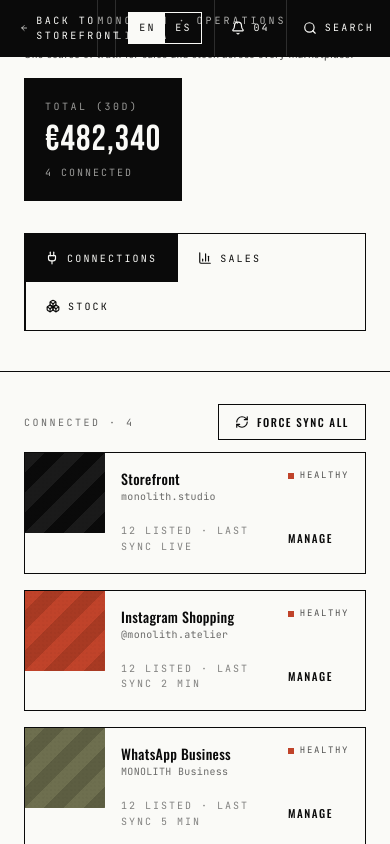
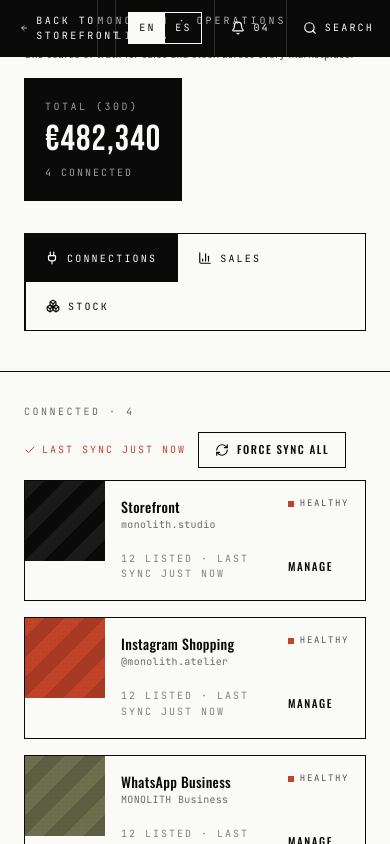
Before and after one commit to mikerb95/store_v2, a Next.js app: page /admin/channels in a window 390 px wide. Both pictures are taken after a click on the button "FORCE SYNC ALL". Shown: the part 838-1682 px from the top of the page. Built offline with nearby package versions, Linux system fonts and the light colour scheme.

Commit message:
feat: enhance ChannelsHub with connector management and sync functionality

```diff
--- a/components/admin/channels.tsx
+++ b/components/admin/channels.tsx
@@ -3,24 +3,37 @@
 import React from 'react'
 import { Plug, BarChart3, Boxes, RefreshCw, Check, AlertTriangle, Plus } from 'lucide-react'
 import { useApp } from '@/context/app-context'
-import { CONNECTORS, CHANNEL_SALES, CHANNEL_LISTINGS, SYNC_CHANNELS, PRODUCTS } from '@/lib/data'
+import { CONNECTORS, CHANNEL_SALES, CHANNEL_LISTINGS, SYNC_CHANNELS, PRODUCTS, type Connector } from '@/lib/data'
 import { PageFade, StripePlaceholder, Btn } from '@/components/ui/primitives'
 import { fmtMoney, totalStock } from '@/lib/utils'
 
-const HEALTH_DOT: Record<string, string> = { ok: 'bg-rust', warn: 'bg-ink', error: 'bg-ink/30' }
-
-function Connections() {
-  const { t } = useApp()
+function Connections({ connectors, syncing, syncedAt, onSync, onConnect }: {
+  connectors: Connector[]
+  syncing: boolean
+  syncedAt: string | null
+  onSync: () => void
+  onConnect: (id: string) => void
+}) {
+  const { t, lang } = useApp()
   const ch = t.channels
-  const connected = CONNECTORS.filter((c) => c.status === 'connected')
-  const available = CONNECTORS.filter((c) => c.status === 'available')
+  const connected = connectors.filter((c) => c.status === 'connected')
+  const available = connectors.filter((c) => c.status === 'available')
 
   return (
     <div className="px-6 md:px-12 py-8 space-y-10">
       <div>
-        <div className="flex items-center justify-between mb-3">
+        <div className="flex items-center justify-between mb-3 gap-3 flex-wrap">
           <div className="mono text-[10px] uppercase tracking-[0.25em] text-ink/60">{ch.connected} · {connected.length}</div>
-          <Btn kind="outline" size="sm" icon={RefreshCw}>{ch.forceSync}</Btn>
+          <div className="flex items-center gap-3">
+            {syncedAt && !syncing && (
+              <span className="mono text-[10px] uppercase tracking-[0.2em] text-rust inline-flex items-center gap-1.5">
+                <Check size={12} /> {ch.lastSync} {syncedAt}
+              </span>
+            )}
+            <Btn kind="outline" size="sm" icon={RefreshCw} onClick={onSync} disabled={syncing}>
+              {syncing ? (lang === 'es' ? 'Sincronizando…' : 'Syncing…') : ch.forceSync}
+            </Btn>
+          </div>
         </div>
         <div className="grid grid-cols-1 md:grid-cols-2 gap-4">
           {connected.map((c) => (
@@ -33,13 +46,15 @@
                     <div className="mono text-[10px] text-ink/60">{c.handle}</div>
                   </div>
                   <span className="mono text-[9px] uppercase tracking-[0.18em] inline-flex items-center gap-1.5 text-ink/70">
-                    <span className={`w-1.5 h-1.5 ${HEALTH_DOT[c.health || 'ok']}`} />
+                    {c.health === 'ok'
+                      ? <span className="w-1.5 h-1.5 bg-rust" />
+                      : <AlertTriangle size={11} className="text-ink" />}
                     {(ch.health as Record<string, string>)[c.health || 'ok']}
                   </span>
                 </div>
                 <div className="flex items-center justify-between mt-4">
                   <div className="mono text-[10px] uppercase tracking-[0.2em] text-ink/50">
-                    {c.listed} {ch.listed} · {ch.lastSync} {c.lastSync}
+                    {c.listed} {ch.listed} · {ch.lastSync} {syncing ? '…' : (syncedAt && c.health === 'ok' ? syncedAt : c.lastSync)}
                   </div>
                   <Btn kind="ghost" size="sm">{ch.manage}</Btn>
                 </div>
@@ -51,6 +66,11 @@
 
       <div>
         <div className="mono text-[10px] uppercase tracking-[0.25em] text-ink/60 mb-3">{ch.available} · {available.length}</div>
+        {available.length === 0 && (
+          <div className="border border-ink px-4 py-8 text-center text-sm text-ink/50">
+            {lang === 'es' ? 'Todos los canales están conectados.' : 'Every channel is connected.'}
+          </div>
+        )}
         <div className="grid grid-cols-2 md:grid-cols-4 gap-4">
           {available.map((c) => (
             <div key={c.id} className="border border-ink">
@@ -59,7 +79,7 @@
               </div>
               <div className="p-3 border-t border-ink">
                 <div className="text-sm font-medium truncate">{c.name}</div>
-                <Btn kind="outline" size="sm" full icon={Plus} className="mt-2">{ch.connect}</Btn>
+                <Btn kind="outline" size="sm" full icon={Plus} className="mt-2" onClick={() => onConnect(c.id)}>{ch.connect}</Btn>
               </div>
             </div>
           ))}
@@ -93,7 +113,7 @@
             <div className="mono text-[10px] uppercase tracking-[0.25em] text-ink/60">{ch.sales.total}</div>
             <div className="display text-4xl mt-2">{fmtMoney(total, 'EUR', lang as 'en' | 'es')}</div>
             <div className="mono text-[10px] uppercase tracking-[0.2em] text-ink/50 mt-1">{totalOrders.toLocaleString()} {ch.sales.orders}</div>
-            <div className="flex justify-center my-6">
+            <div className="relative flex justify-center my-6">
               <svg viewBox="0 0 140 140" className="w-44 h-44 -rotate-90">
                 {segments.map(({ c, dash, offset }) => (
                   <circle
@@ -105,6 +125,10 @@
                   />
                 ))}
               </svg>
+              <div className="absolute inset-0 flex flex-col items-center justify-center pointer-events-none">
+                <div className="display text-2xl">{(total / 1000).toFixed(0)}k</div>
+                <div className="mono text-[8px] uppercase tracking-[0.2em] text-ink/50">EUR · 30d</div>
+              </div>
             </div>
           </div>
         </div>
@@ -114,16 +138,16 @@
           <div className="border border-ink">
             {CHANNEL_SALES.map((c) => (
               <div key={c.id} className="grid grid-cols-12 items-center gap-3 px-4 py-3.5 border-b border-ink/15 last:border-b-0">
-                <div className="col-span-3 flex items-center gap-2 min-w-0">
+                <div className="col-span-4 md:col-span-3 flex items-center gap-2 min-w-0">
                   <span className="w-2.5 h-2.5 shrink-0" style={{ background: c.color }} />
                   <span className="text-sm truncate">{c.name}</span>
                 </div>
-                <div className="col-span-4">
+                <div className="col-span-3 md:col-span-4">
                   <div className="h-1.5 bg-ink/10"><div className="h-full" style={{ width: `${(c.rev / max) * 100}%`, background: c.color }} /></div>
                 </div>
-                <div className="col-span-2 mono text-[10px] text-ink/60 text-right">{c.orders} {ch.sales.orders}</div>
-                <div className="col-span-2 display text-lg text-right">{fmtMoney(c.rev, 'EUR', lang as 'en' | 'es')}</div>
-                <div className="col-span-1 mono text-[11px] text-rust text-right">{c.share}%</div>
+                <div className="hidden md:block col-span-2 mono text-[10px] text-ink/60 text-right">{c.orders} {ch.sales.orders}</div>
+                <div className="col-span-3 md:col-span-2 display text-lg text-right">{fmtMoney(c.rev, 'EUR', lang as 'en' | 'es')}</div>
+                <div className="col-span-2 md:col-span-1 mono text-[11px] text-rust text-right">{c.share}%</div>
               </div>
             ))}
           </div>
@@ -133,27 +157,35 @@
   )
 }
 
-function StockCell({ state }: { state: 'ok' | 'stale' | 'unlisted' }) {
+function StockCell({ state, onPush }: { state: 'ok' | 'stale' | 'unlisted'; onPush?: () => void }) {
   const { t } = useApp()
   const s = t.channels.stock
-  if (state === 'unlisted') {
-    return <span className="mono text-[9px] uppercase tracking-[0.18em] text-ink/35">{s.unlisted}</span>
-  }
-  if (state === 'stale') {
+  if (state === 'ok') {
     return (
-      <span className="mono text-[9px] uppercase tracking-[0.18em] text-ink inline-flex items-center gap-1">
-        <AlertTriangle size={11} /> {s.stale}
+      <span className="mono text-[9px] uppercase tracking-[0.18em] text-rust inline-flex items-center gap-1">
+        <Check size={11} /> {s.ok}
       </span>
     )
   }
+  // stale or unlisted → actionable
+  const label = state === 'stale' ? s.stale : s.unlisted
   return (
-    <span className="mono text-[9px] uppercase tracking-[0.18em] text-rust inline-flex items-center gap-1">
-      <Check size={11} /> {s.ok}
-    </span>
+    <button
+      onClick={onPush}
+      title={s.push}
+      className="mono text-[9px] uppercase tracking-[0.18em] inline-flex items-center gap-1 border border-ink/40 px-1.5 py-0.5 hover:bg-ink hover:text-paper text-ink"
+    >
+      <AlertTriangle size={11} /> {label}
+    </button>
   )
 }
 
-function Stock() {
+function Stock({ relisted, onPush, onSync, syncing }: {
+  relisted: Set<string>
+  onPush: (key: string) => void
+  onSync: () => void
+  syncing: boolean
+}) {
   const { t, lang } = useApp()
   const ch = t.channels
   const s = ch.stock
@@ -165,7 +197,9 @@
           <div className="mono text-[10px] uppercase tracking-[0.25em] text-ink/60">{s.title}</div>
           <p className="text-sm text-ink/70 mt-1 max-w-md">{s.sub}</p>
         </div>
-        <Btn kind="outline" size="sm" icon={RefreshCw}>{ch.forceSync}</Btn>
+        <Btn kind="outline" size="sm" icon={RefreshCw} onClick={onSync} disabled={syncing}>
+          {syncing ? (lang === 'es' ? 'Sincronizando…' : 'Syncing…') : ch.forceSync}
+        </Btn>
       </div>
 
       <div className="border border-ink overflow-x-auto">
@@ -191,10 +225,12 @@
                 </div>
                 <div className={`col-span-1 text-right display text-lg ${onHand === 0 ? 'text-ink/30' : ''}`}>{onHand}</div>
                 {SYNC_CHANNELS.map((c) => {
-                  const state = onHand === 0 ? 'unlisted' : (listings[c.id] || 'ok')
+                  const key = `${p.id}:${c.id}`
+                  const base = onHand === 0 ? 'unlisted' : (listings[c.id] || 'ok')
+                  const state = relisted.has(key) ? 'ok' : base
                   return (
                     <div key={c.id} className="col-span-2 text-center">
-                      <StockCell state={state as 'ok' | 'stale' | 'unlisted'} />
+                      <StockCell state={state as 'ok' | 'stale' | 'unlisted'} onPush={() => onPush(key)} />
                     </div>
                   )
                 })}
@@ -207,13 +243,42 @@
   )
 }
 
+function nowLabel(lang: string) {
+  return lang === 'es' ? 'ahora' : 'just now'
+}
+
 export function ChannelsHub() {
   const { t, lang } = useApp()
   const ch = t.channels
   const [tab, setTab] = React.useState('connections')
 
-  const connectedCount = CONNECTORS.filter((c) => c.status === 'connected').length
+  const [connectors, setConnectors] = React.useState<Connector[]>(CONNECTORS)
+  const [syncing, setSyncing] = React.useState(false)
+  const [syncedAt, setSyncedAt] = React.useState<string | null>(null)
+  const [relisted, setRelisted] = React.useState<Set<string>>(new Set())
+
+  const connectedCount = connectors.filter((c) => c.status === 'connected').length
   const total = CHANNEL_SALES.reduce((a, c) => a + c.rev, 0)
+
+  const handleSync = () => {
+    if (syncing) return
+    setSyncing(true)
+    setTimeout(() => {
+      setSyncing(false)
+      setSyncedAt(nowLabel(lang))
+      setConnectors((prev) => prev.map((c) => (c.status === 'connected' ? { ...c, health: 'ok' } : c)))
+    }, 1100)
+  }
+
+  const handleConnect = (id: string) => {
+    setConnectors((prev) => prev.map((c) => (
+      c.id === id ? { ...c, status: 'connected', health: 'ok', lastSync: nowLabel(lang), handle: c.handle || '@monolith', listed: 12 } : c
+    )))
+  }
+
+  const handlePush = (key: string) => {
+    setRelisted((prev) => new Set(prev).add(key))
+  }
 
   const tabs = [
     { id: 'connections', l: ch.tabs[0], icon: Plug },
@@ -248,16 +313,16 @@
             )
           })}
           <div className="flex-1 border-l border-ink hidden md:flex items-center justify-end px-5 mono text-[10px] uppercase tracking-[0.25em] text-ink/60">
-            <span className="w-1.5 h-1.5 bg-rust animate-pulse mr-2" />
-            {lang === 'es' ? 'Sincronización en tiempo real' : 'Realtime sync'}
+            <span className={`w-1.5 h-1.5 mr-2 ${syncing ? 'bg-ink animate-pulse' : 'bg-rust animate-pulse'}`} />
+            {syncing ? (lang === 'es' ? 'Sincronizando…' : 'Syncing…') : (lang === 'es' ? 'Sincronización en tiempo real' : 'Realtime sync')}
           </div>
         </div>
       </div>
 
       <PageFade k={tab}>
-        {tab === 'connections' && <Connections />}
+        {tab === 'connections' && <Connections connectors={connectors} syncing={syncing} syncedAt={syncedAt} onSync={handleSync} onConnect={handleConnect} />}
         {tab === 'sales' && <Sales />}
-        {tab === 'stock' && <Stock />}
+        {tab === 'stock' && <Stock relisted={relisted} onPush={handlePush} onSync={handleSync} syncing={syncing} />}
       </PageFade>
     </div>
   )
```
